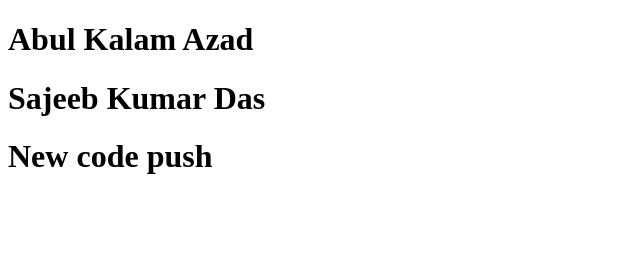
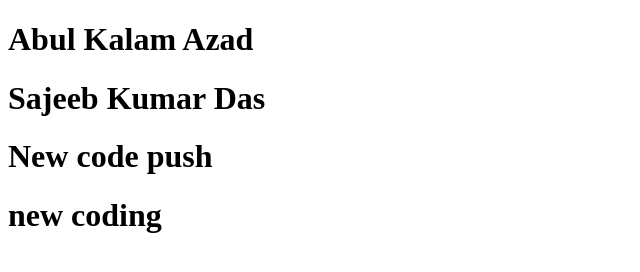
Before and after one commit to developer-Azad/team, a plain HTML site: page index.html in a window 1280 px wide. Shown: the whole page, without its empty margins (0-640 px from the left). Drawn offline with Linux system fonts and the light colour scheme.

Commit message:
new coding

```diff
--- a/index.html
+++ b/index.html
@@ -10,5 +10,6 @@
     <h1>Abul Kalam Azad</h1>
     <h1>Sajeeb Kumar Das</h1>
     <h1>New code push</h1>
+    <h1>new coding</h1>
 </body>
 </html>
```
